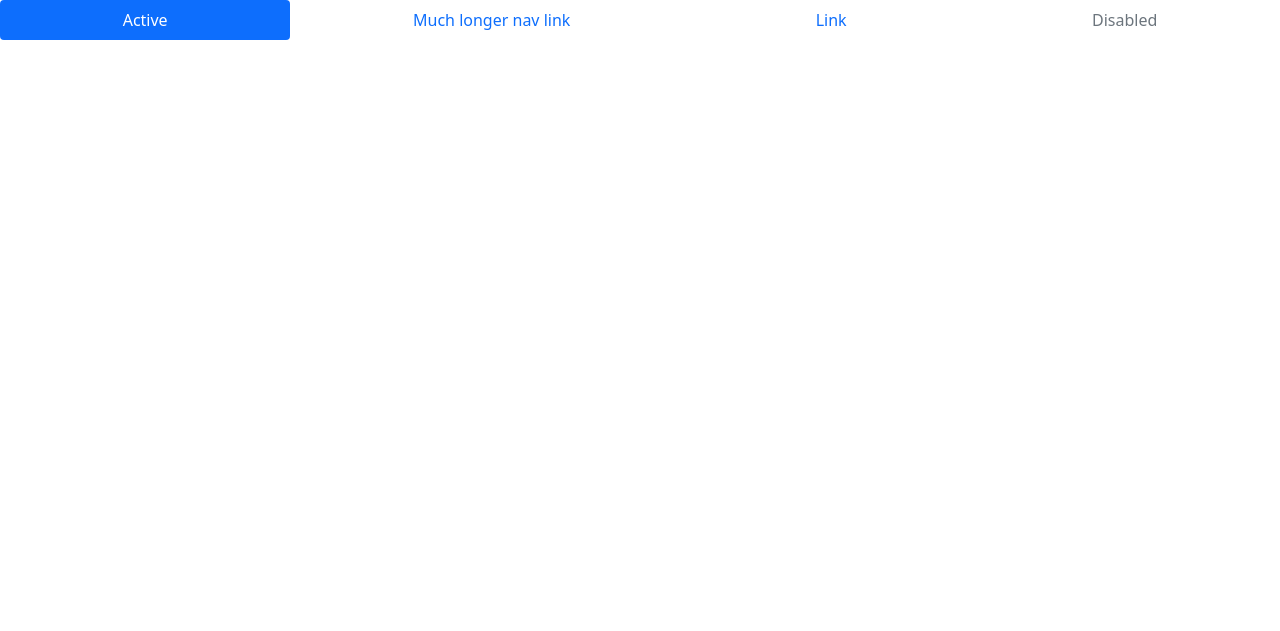
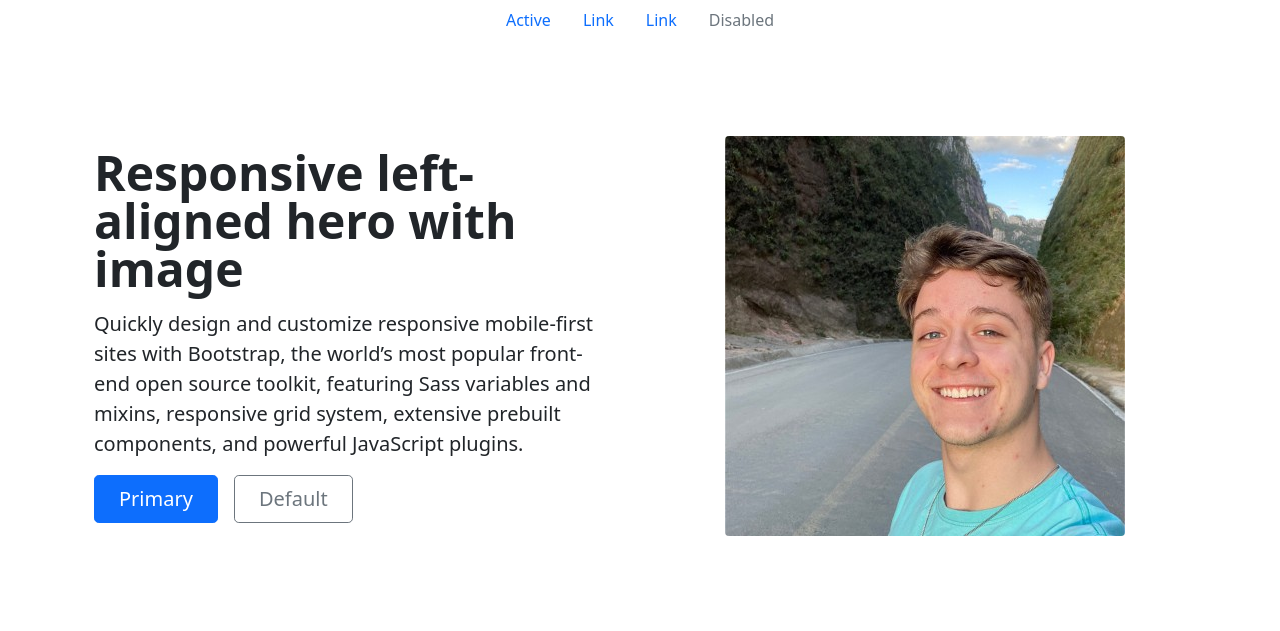
Before and after one commit to fireb1rdz/blog, a Django app: template blog/base/templates/base.html in a window 1280 px wide. Shown: the top 631 px of the page. Run offline with Django 5.2, Linux system fonts and the light colour scheme; the template is opened without the code that fills it, so the values that code supplies are empty.

Commit message:
updating base template

```diff
--- a/blog/base/templates/base.html
+++ b/blog/base/templates/base.html
@@ -9,19 +9,38 @@
     <title>Gustavo Nelson Paganelli</title>
 </head>
 <body>
-    <ul class="nav nav-pills nav-fill">
+  <div class="container-fluid">
+    <nav>
+      <ul class="nav justify-content-center">
         <li class="nav-item">
           <a class="nav-link active" aria-current="page" href="#">Active</a>
-        </li>
-        <li class="nav-item">
-          <a class="nav-link" href="#">Much longer nav link</a>
         </li>
         <li class="nav-item">
           <a class="nav-link" href="#">Link</a>
         </li>
         <li class="nav-item">
-          <a class="nav-link disabled" href="#" tabindex="-1" aria-disabled="true">Disabled</a>
+          <a class="nav-link" href="#">Link</a>
+        </li>
+        <li class="nav-item">
+          <a class="nav-link disabled" aria-disabled="true">Disabled</a>
         </li>
       </ul>
+    </nav>
+    <div class="container col-xxl-8 px-4 py-5">
+      <div class="row flex-lg-row-reverse align-items-center g-5 py-5">
+        <div class="col-10 col-sm-8 col-lg-6">
+          <img class="d-block mx-lg-auto img-fluid rounded" src="{% static "base/img/profile.jpg" %}" alt="" width="400" height="400" loading="lazy">
+        </div>
+        <div class="col-lg-6">
+          <h1 class="display-5 fw-bold text-body-emphasis lh-1 mb-3">Responsive left-aligned hero with image</h1>
+          <p class="lead">Quickly design and customize responsive mobile-first sites with Bootstrap, the world’s most popular front-end open source toolkit, featuring Sass variables and mixins, responsive grid system, extensive prebuilt components, and powerful JavaScript plugins.</p>
+          <div class="d-grid gap-2 d-md-flex justify-content-md-start">
+            <button type="button" class="btn btn-primary btn-lg px-4 me-md-2">Primary</button>
+            <button type="button" class="btn btn-outline-secondary btn-lg px-4">Default</button>
+          </div>
+        </div>
+      </div>
+    </div>
+  </div>
 </body>
 </html>
```
